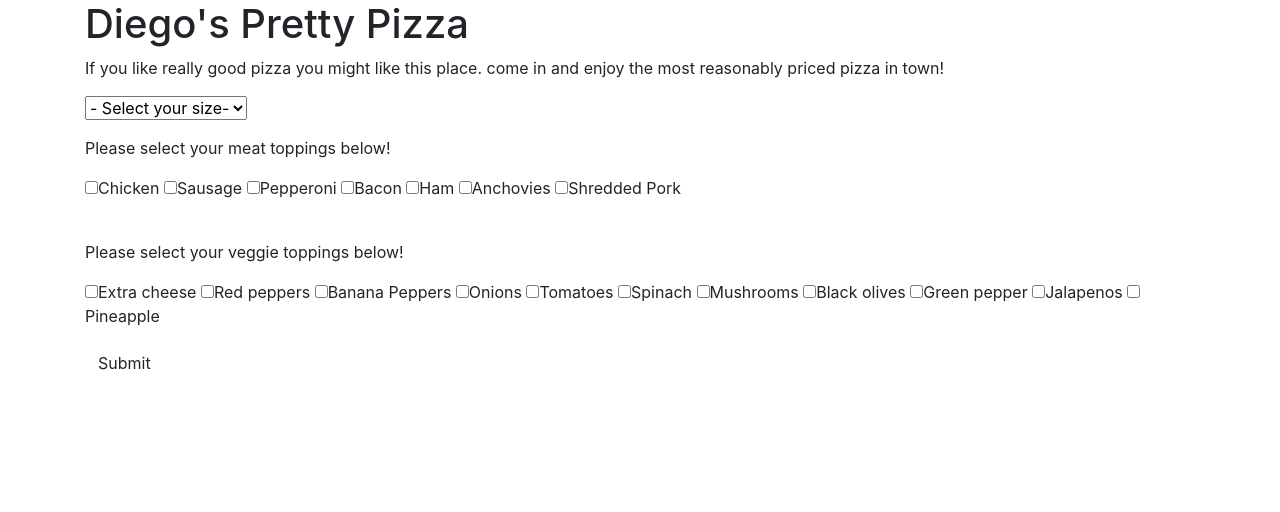
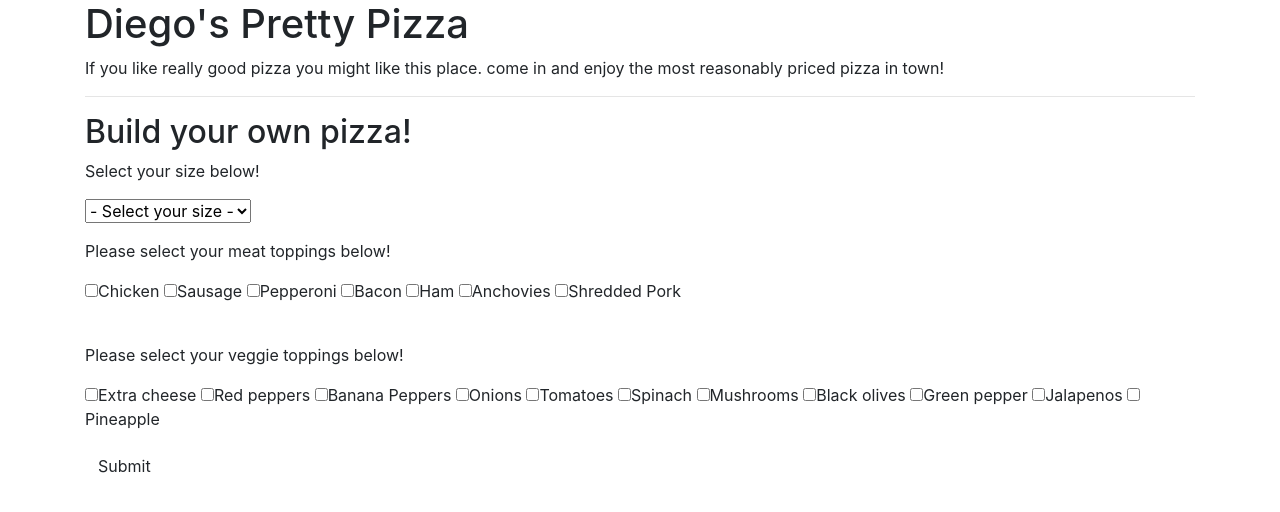
Before and after one commit to diegosalazar343/pizza-parlor, a plain HTML site: page index.html in a window 1280 px wide. Drawn offline with Linux system fonts and the light colour scheme.

Commit message:
update index

```diff
--- a/index.html
+++ b/index.html
@@ -9,11 +9,16 @@
 </head>
 <body>
   <div class="container">
-    <h1>Diego's Pretty Pizza</h1>
-    <p>If you like really good pizza you might like this place. come in and enjoy the most reasonably priced pizza in town!</p>
+    <div class="title">
+      <h1>Diego's Pretty Pizza</h1>
+      <p>If you like really good pizza you might like this place. come in and enjoy the most reasonably priced pizza in town!</p>
+    </div>
+    <hr>
     <form id="pizza-submit">
+      <h2>Build your own pizza!</h2>
+      <p>Select your size below!</p>
       <select class="form-group" id="size">
-        <option>- Select your size-</option>
+        <option>- Select your size -</option>
         <option value="2">Small</option>
         <option value="3">Medium</option>
         <option value="4">Large</option>
```
